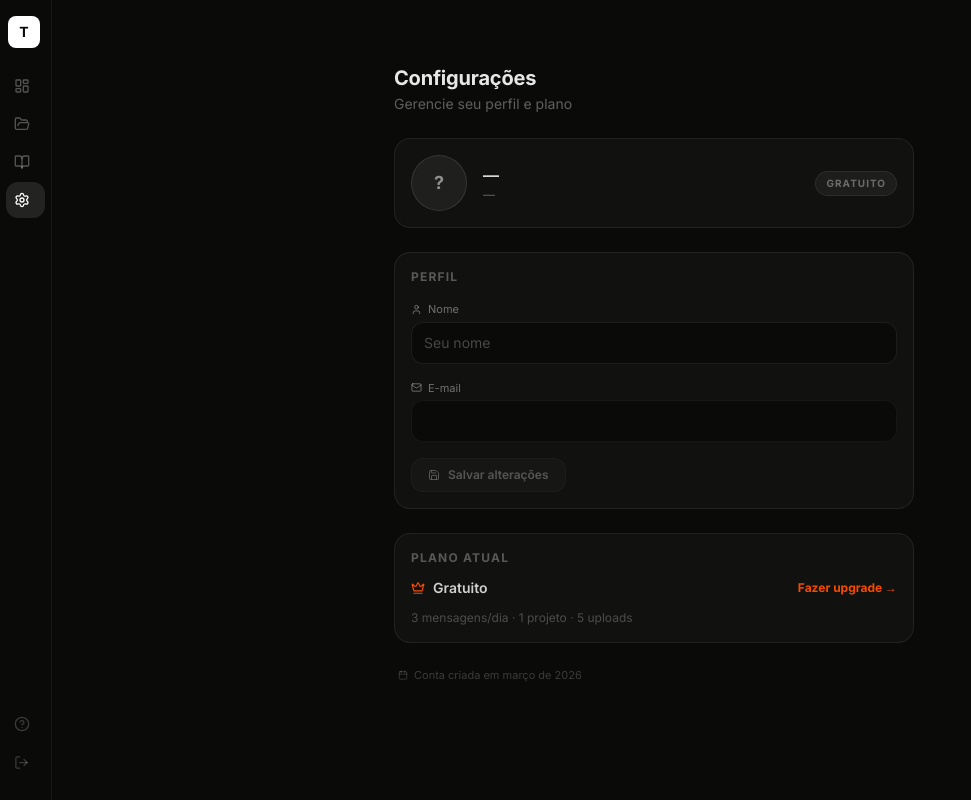
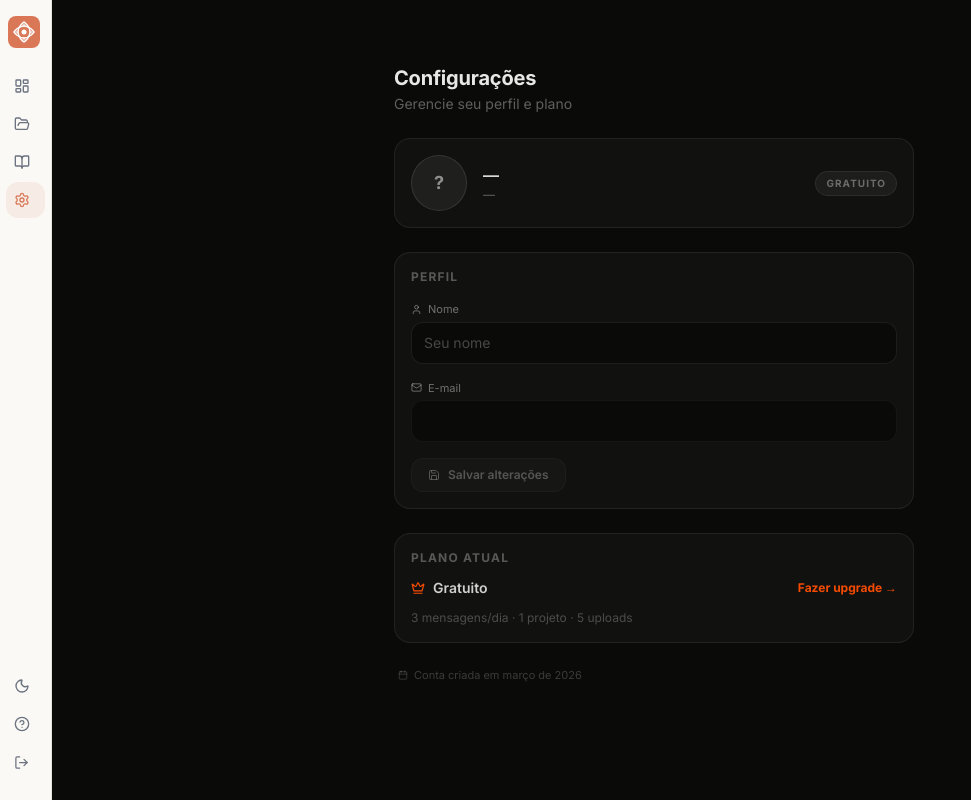
Before and after one commit to AndrickDev/tcc-assist, a Next.js app: page /configuracoes in a window 1280 px wide. Shown: the whole page, without its empty margins (0-971 px from the left). Built offline with nearby package versions, Linux system fonts and the light colour scheme; no server answers.

Commit message:
criação da cor e logotipos corretos

```diff
--- a/src/components/AppSidebar.tsx
+++ b/src/components/AppSidebar.tsx
@@ -3,7 +3,8 @@
 import Link from "next/link"
 import { usePathname } from "next/navigation"
 import { signOut } from "next-auth/react"
-import { LayoutDashboard, FolderOpen, BookOpen, Settings, LogOut, HelpCircle } from "lucide-react"
+import { useTheme } from "next-themes"
+import { LayoutDashboard, FolderOpen, BookOpen, Settings, LogOut, HelpCircle, Sun, Moon } from "lucide-react"
 import { cn } from "@/lib/utils"
 
 const NAV = [
@@ -13,8 +14,25 @@ const NAV = [
   { icon: Settings,        href: "/configuracoes",   label: "Configurações",   match: "/configuracoes" },
 ]
 
+function TeseoLogo({ size = 32 }: { size?: number }) {
+  return (
+    <svg width={size} height={size} viewBox="0 0 32 32" fill="none" xmlns="http://www.w3.org/2000/svg">
+      <rect width="32" height="32" rx="8" fill="#d97757" />
+      {/* Celtic-inspired knot mark */}
+      <path d="M16 6 C16 6 22 10 22 16 C22 22 16 26 16 26 C16 26 10 22 10 16 C10 10 16 6 16 6Z" stroke="white" strokeWidth="1.5" fill="none" />
+      <path d="M6 16 C6 16 10 10 16 10 C22 10 26 16 26 16 C26 16 22 22 16 22 C10 22 6 16 6 16Z" stroke="white" strokeWidth="1.5" fill="none" />
+      <circle cx="16" cy="16" r="2.5" fill="white" />
+      <circle cx="16" cy="9" r="1.5" fill="white" fillOpacity="0.6" />
+      <circle cx="16" cy="23" r="1.5" fill="white" fillOpacity="0.6" />
+      <circle cx="9" cy="16" r="1.5" fill="white" fillOpacity="0.6" />
+      <circle cx="23" cy="16" r="1.5" fill="white" fillOpacity="0.6" />
+    </svg>
+  )
+}
+
 export function AppSidebar() {
   const pathname = usePathname()
+  const { resolvedTheme, setTheme } = useTheme()
 
   const isActive = (item: typeof NAV[0]) => {
     if (item.match) return pathname.startsWith(item.match)
@@ -22,13 +40,13 @@ export function AppSidebar() {
   }
 
   return (
-    <nav className="group/sidebar w-[52px] hover:w-[180px] shrink-0 flex flex-col items-center hover:items-start py-3 gap-1 border-r border-white/[0.06] bg-[#0A0A09] z-40 fixed top-0 left-0 h-full overflow-hidden transition-all duration-200">
+    <nav className="group/sidebar w-[52px] hover:w-[180px] shrink-0 flex flex-col items-center hover:items-start py-3 gap-1 border-r border-[var(--brand-border)] bg-[var(--brand-bg)] z-40 fixed top-0 left-0 h-full overflow-hidden transition-all duration-200">
       {/* Logo */}
       <div className="w-full flex items-center px-2 mb-4 mt-1 shrink-0">
-        <div className="w-8 h-8 rounded-lg bg-white grid place-items-center shrink-0">
-          <span className="text-[#0A0A09] font-bold text-sm leading-none">T</span>
+        <div className="shrink-0">
+          <TeseoLogo size={32} />
         </div>
-        <span className="ml-2.5 text-white font-bold text-sm opacity-0 group-hover/sidebar:opacity-100 transition-opacity duration-150 whitespace-nowrap">Teseo</span>
+        <span className="ml-2.5 text-[var(--brand-text)] font-bold text-sm opacity-0 group-hover/sidebar:opacity-100 transition-opacity duration-150 whitespace-nowrap">Teseo</span>
       </div>
 
       {/* Nav items */}
@@ -43,8 +61,8 @@ export function AppSidebar() {
               className={cn(
                 "w-full flex items-center gap-2.5 px-2 h-9 rounded-xl transition-all",
                 active
-                  ? "bg-white/[0.10] text-white"
-                  : "text-white/30 hover:text-white/60 hover:bg-white/[0.05]"
+                  ? "bg-[var(--brand-accent)]/10 text-[var(--brand-accent)]"
+                  : "text-[var(--brand-muted)] hover:text-[var(--brand-text)] hover:bg-[var(--brand-hover)]"
               )}
             >
               <item.icon size={16} className="shrink-0" />
@@ -58,10 +76,25 @@ export function AppSidebar() {
 
       {/* Bottom actions */}
       <div className="flex flex-col items-start w-full gap-0.5 px-1.5 pb-2">
+        {/* Theme toggle */}
+        <button
+          onClick={() => setTheme(resolvedTheme === "dark" ? "light" : "dark")}
+          title={resolvedTheme === "dark" ? "Tema claro" : "Tema escuro"}
+          className="w-full flex items-center gap-2.5 px-2 h-9 rounded-xl text-[var(--brand-muted)] hover:text-[var(--brand-text)] hover:bg-[var(--brand-hover)] transition-all"
+        >
+          {resolvedTheme === "dark"
+            ? <Sun size={16} className="shrink-0" />
+            : <Moon size={16} className="shrink-0" />
+          }
+          <span className="text-[13px] font-medium opacity-0 group-hover/sidebar:opacity-100 transition-opacity duration-150 whitespace-nowrap">
+            {resolvedTheme === "dark" ? "Tema claro" : "Tema escuro"}
+          </span>
+        </button>
+
         <Link
           href="/suporte"
           title="Ajuda"
-          className="w-full flex items-center gap-2.5 px-2 h-9 rounded-xl text-white/20 hover:text-white/50 hover:bg-white/[0.05] transition-all"
+          className="w-full flex items-center gap-2.5 px-2 h-9 rounded-xl text-[var(--brand-muted)] hover:text-[var(--brand-text)] hover:bg-[var(--brand-hover)] transition-all"
         >
           <HelpCircle size={16} className="shrink-0" />
           <span className="text-[13px] font-medium opacity-0 group-hover/sidebar:opacity-100 transition-opacity duration-150 whitespace-nowrap">
@@ -71,7 +104,7 @@ export function AppSidebar() {
         <button
           onClick={() => signOut({ callbackUrl: "/" })}
           title="Sair"
-          className="w-full flex items-center gap-2.5 px-2 h-9 rounded-xl text-white/20 hover:text-red-400 hover:bg-red-500/10 transition-all"
+          className="w-full flex items-center gap-2.5 px-2 h-9 rounded-xl text-[var(--brand-muted)] hover:text-red-500 hover:bg-red-500/10 transition-all"
         >
           <LogOut size={15} className="shrink-0" />
           <span className="text-[13px] font-medium opacity-0 group-hover/sidebar:opacity-100 transition-opacity duration-150 whitespace-nowrap">
```
Also changed, not shown: src/app/dashboard/page.tsx (+45 -18 lines).
